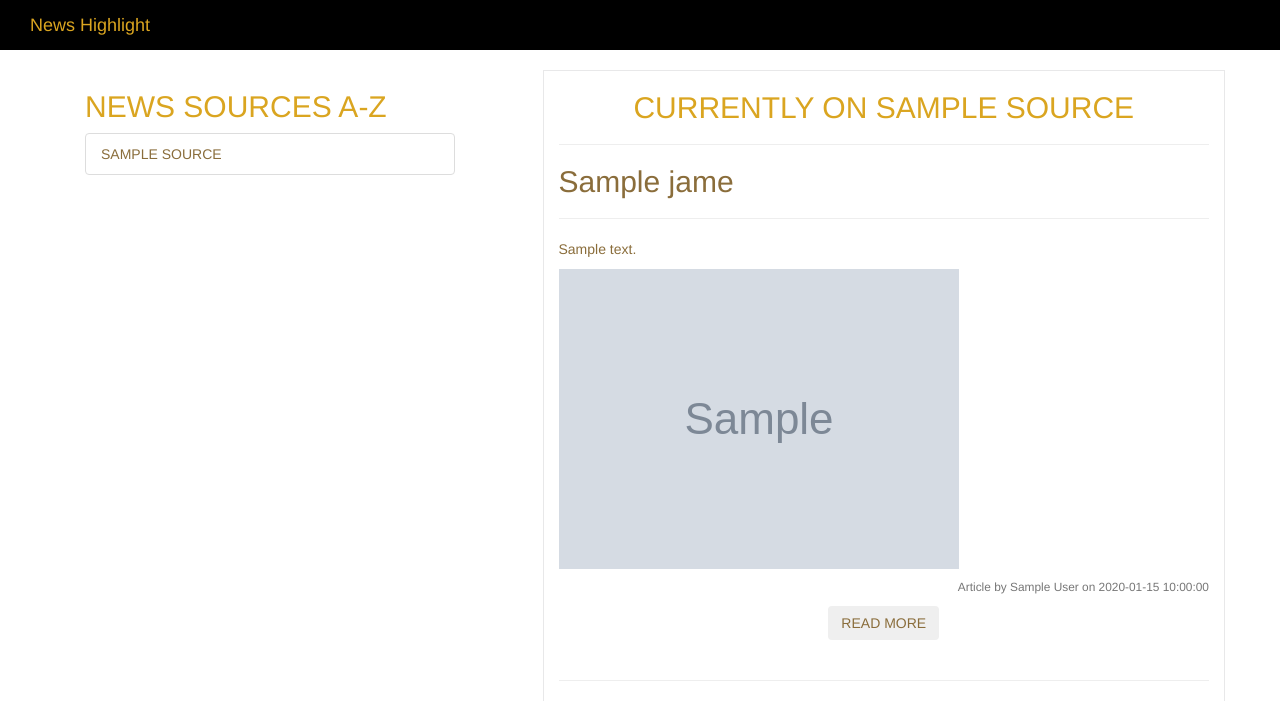
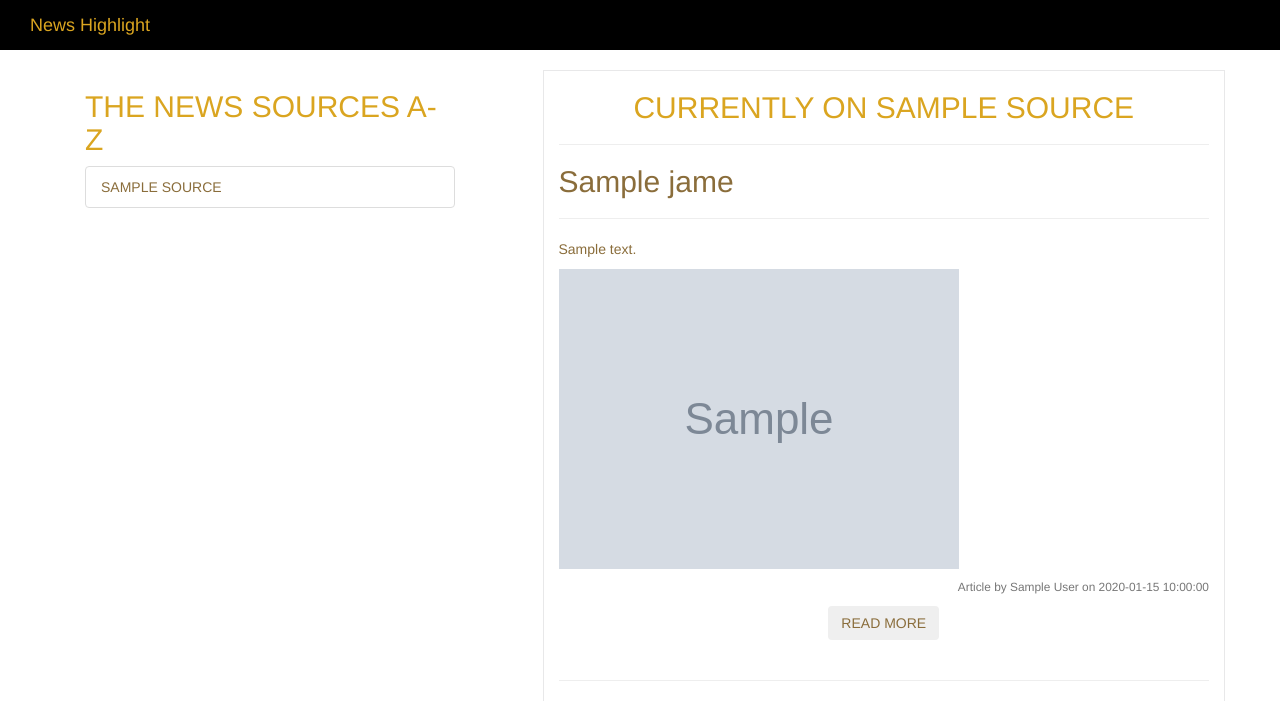
Before and after one commit to Amwata-Albert/News-Highlight, a Flask app: template app/templates/Top_headlines.html in a window 1280 px wide. Shown: the top 701 px of the page. Run offline with Flask 2, Linux system fonts and the light colour scheme; the template is opened without the code that fills it: most values are stand-ins (such as "Sample title", 1, 10 or a date in 2020); grey boxes marked "Sample" are stand-in pictures; some libraries are stand-ins or nearby versions.

Commit message:
top headlines

```diff
--- a/app/templates/Top_headlines.html
+++ b/app/templates/Top_headlines.html
@@ -7,7 +7,7 @@
                 <nav class="d-none d-md-block bg-light sidebar">
                     <div class="card container-fluid" style="width: 40rem;">
                         <div class="card-header">
-                            <h2 class="text-muted" style="color: goldenrod"> NEWS SOURCES A-Z</h2>
+                            <h2 class="text-muted" style="color: goldenrod">THE NEWS SOURCES A-Z</h2>
                         </div>
                         <ul class="list-group list-group-flush">
                             {% for source in sources %}
```
